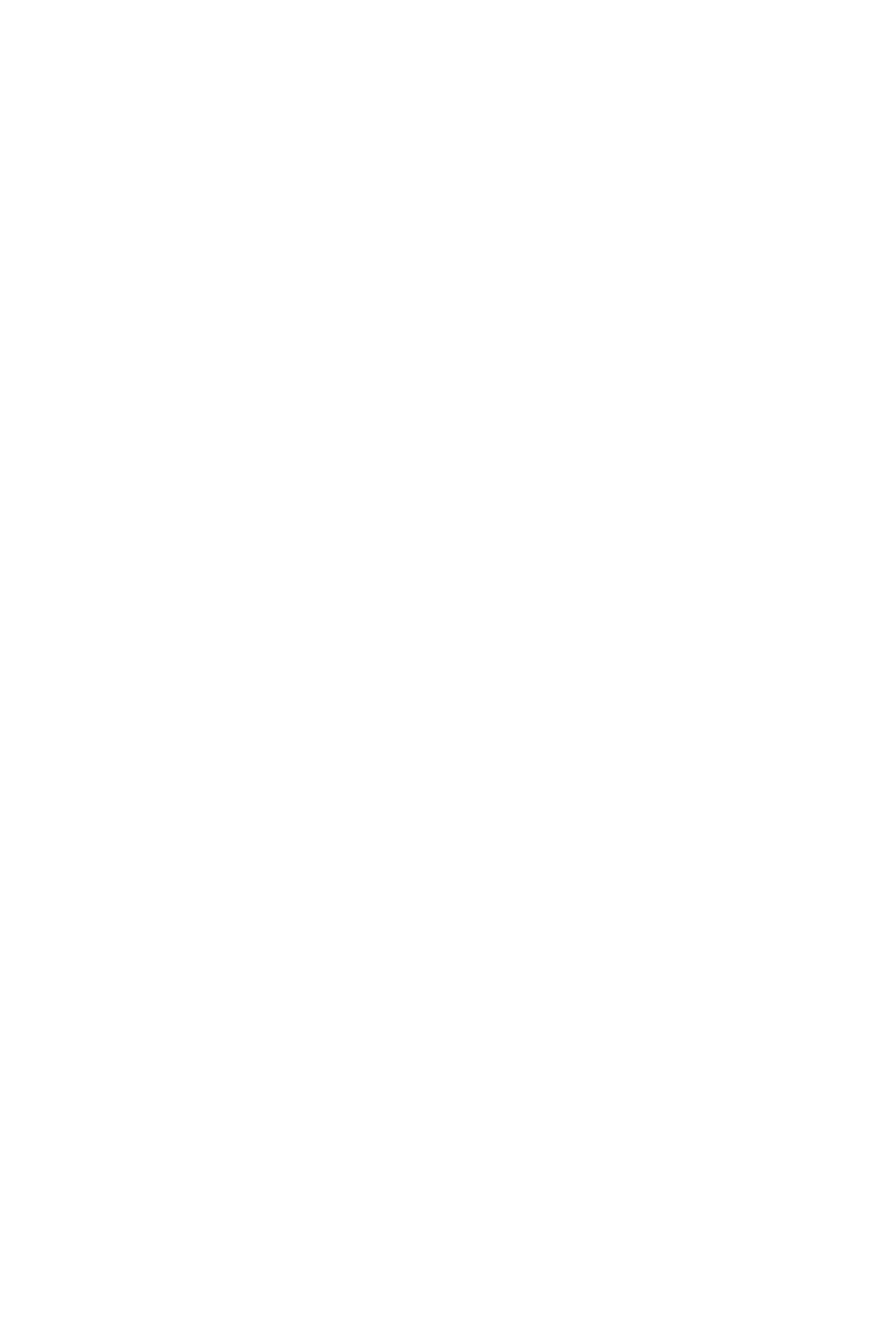
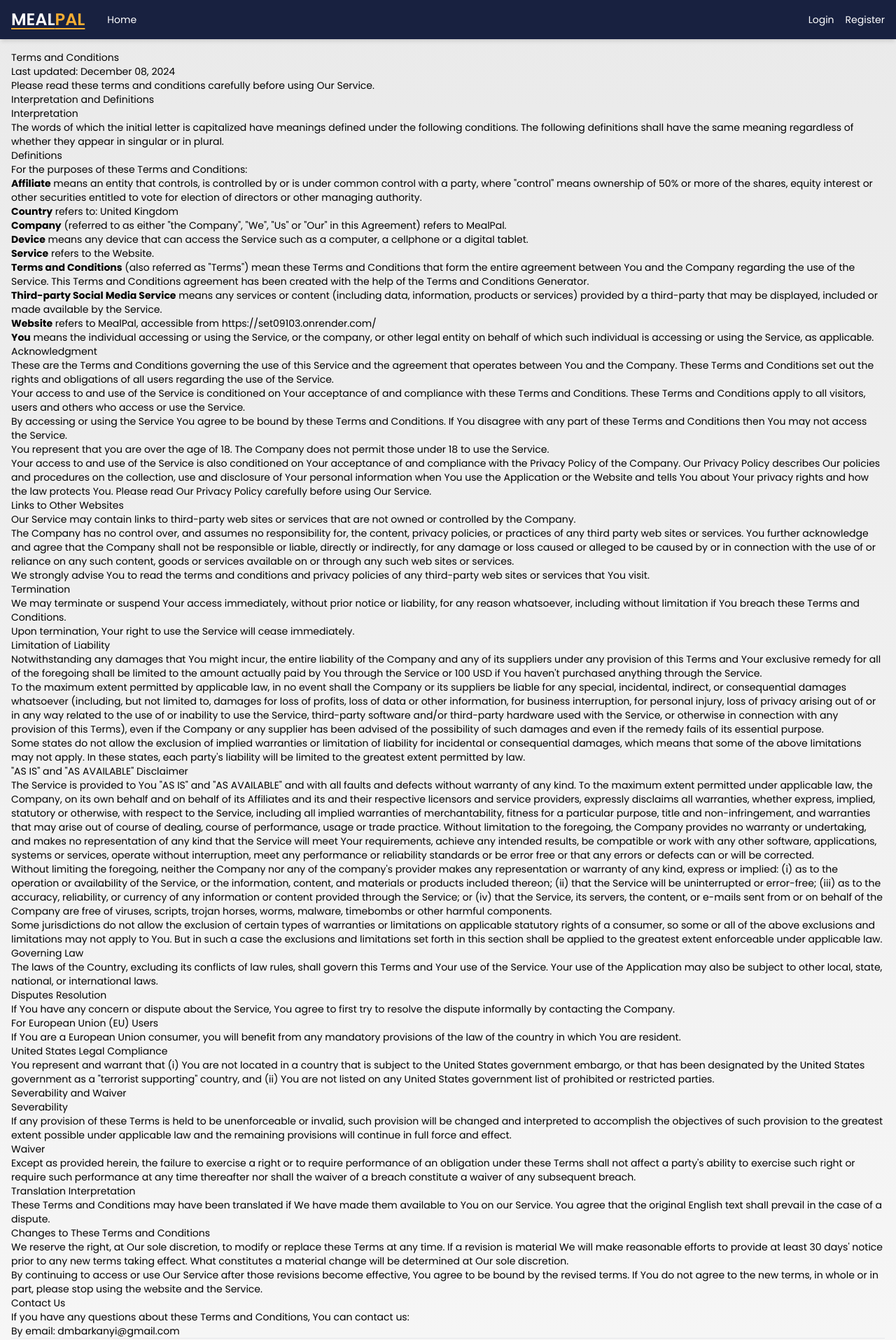
Before and after one commit to iambariz/SET09103, a Flask app: page /privacy in a window 1280 px wide. Before the commit the part shown is empty. Shown: the top 1915 px of the page at 70% size. Before the commit the page ends 800 px from the top, so only its background shows below. Run offline with Flask 3, Linux system fonts and the light colour scheme; some libraries are stand-ins or nearby versions.

Commit message:
Added privacy policy

```diff
--- a/app/templates/404.html
+++ b/app/templates/404.html
@@ -1,4 +1,3 @@
-<!-- app/templates/index.html -->
 {% extends "_base.html" %}
 
 {% block title %}404 - MealPal{% endblock %}
--- a/app/templates/index.html
+++ b/app/templates/index.html
@@ -1,4 +1,3 @@
-<!-- app/templates/index.html -->
 {% extends "_base.html" %}
 
 {% block title %}Home - MealPal{% endblock %}
--- a/app/templates/pages/privacy.html
+++ b/app/templates/pages/privacy.html
@@ -0,0 +1,157 @@
+{% extends "_base.html" %}
+
+
+{% block content %}
+
+<div id="terms">
+<h1>Terms and Conditions</h1>
+<p>Last updated: December 08, 2024</p>
+<p>Please read these terms and conditions carefully before using Our Service.</p>
+<h2>Interpretation and Definitions</h2>
+<h3>Interpretation</h3>
+<p>The words of which the initial letter is capitalized have meanings defined under the following conditions. The following definitions shall have the same meaning regardless of whether they appear in singular or in plural.</p>
+<h3>Definitions</h3>
+<p>For the purposes of these Terms and Conditions:</p>
+<ul>
+<li>
+<p><strong>Affiliate</strong> means an entity that controls, is controlled by or is under common control with a party, where &quot;control&quot; means ownership of 50% or more of the shares, equity interest or other securities entitled to vote for election of directors or other managing authority.</p>
+</li>
+<li>
+<p><strong>Country</strong> refers to:  United Kingdom</p>
+</li>
+<li>
+<p><strong>Company</strong> (referred to as either &quot;the Company&quot;, &quot;We&quot;, &quot;Us&quot; or &quot;Our&quot; in this Agreement) refers to MealPal.</p>
+</li>
+<li>
+<p><strong>Device</strong> means any device that can access the Service such as a computer, a cellphone or a digital tablet.</p>
+</li>
+<li>
+<p><strong>Service</strong> refers to the Website.</p>
+</li>
+<li>
+<p><strong>Terms and Conditions</strong> (also referred as &quot;Terms&quot;) mean these Terms and Conditions that form the entire agreement between You and the Company regarding the use of the Service. This Terms and Conditions agreement has been created with the help of the <a href="https://www.termsfeed.com/terms-conditions-generator/" target="_blank">Terms and Conditions Generator</a>.</p>
+</li>
+<li>
+<p><strong>Third-party Social Media Service</strong> means any services or content (including data, information, products or services) provided by a third-party that may be displayed, included or made available by the Service.</p>
+</li>
+<li>
+<p><strong>Website</strong> refers to MealPal, accessible from <a href="https://set09103.onrender.com/" rel="external nofollow noopener" target="_blank">https://set09103.onrender.com/</a></p>
+</li>
+<li>
+<p><strong>You</strong> means the individual accessing or using the Service, or the company, or other legal entity on behalf of which such individual is accessing or using the Service, as applicable.</p>
+</li>
+</ul>
+<h2>Acknowledgment</h2>
+<p>These are the Terms and Conditions governing the use of this Service and the agreement that operates between You and the Company. These Terms and Conditions set out the rights and obligations of all users regarding the use of the Service.</p>
+<p>Your access to and use of the Service is conditioned on Your acceptance of and compliance with these Terms and Conditions. These Terms and Conditions apply to all visitors, users and others who access or use the Service.</p>
+<p>By accessing or using the Service You agree to be bound by these Terms and Conditions. If You disagree with any part of these Terms and Conditions then You may not access the Service.</p>
+<p>You represent that you are over the age of 18. The Company does not permit those under 18 to use the Service.</p>
+<p>Your access to and use of the Service is also conditioned on Your acceptance of and compliance with the Privacy Policy of the Company. Our Privacy Policy describes Our policies and procedures on the collection, use and disclosure of Your personal information when You use the Application or the Website and tells You about Your privacy rights and how the law protects You. Please read Our Privacy Policy carefully before using Our Service.</p>
+<h2>Links to Other Websites</h2>
+<p>Our Service may contain links to third-party web sites or services that are not owned or controlled by the Company.</p>
+<p>The Company has no control over, and assumes no responsibility for, the content, privacy policies, or practices of any third party web sites or services. You further acknowledge and agree that the Company shall not be responsible or liable, directly or indirectly, for any damage or loss caused or alleged to be caused by or in connection with the use of or reliance on any such content, goods or services available on or through any such web sites or services.</p>
+<p>We strongly advise You to read the terms and conditions and privacy policies of any third-party web sites or services that You visit.</p>
+<h2>Termination</h2>
+<p>We may terminate or suspend Your access immediately, without prior notice or liability, for any reason whatsoever, including without limitation if You breach these Terms and Conditions.</p>
+<p>Upon termination, Your right to use the Service will cease immediately.</p>
+<h2>Limitation of Liability</h2>
+<p>Notwithstanding any damages that You might incur, the entire liability of the Company and any of its suppliers under any provision of this Terms and Your exclusive remedy for all of the foregoing shall be limited to the amount actually paid by You through the Service or 100 USD if You haven't purchased anything through the Service.</p>
+<p>To the maximum extent permitted by applicable law, in no event shall the Company or its suppliers be liable for any special, incidental, indirect, or consequential damages whatsoever (including, but not limited to, damages for loss of profits, loss of data or other information, for business interruption, for personal injury, loss of privacy arising out of or in any way related to the use of or inability to use the Service, third-party software and/or third-party hardware used with the Service, or otherwise in connection with any provision of this Terms), even if the Company or any supplier has been advised of the possibility of such damages and even if the remedy fails of its essential purpose.</p>
+<p>Some states do not allow the exclusion of implied warranties or limitation of liability for incidental or consequential damages, which means that some of the above limitations may not apply. In these states, each party's liability will be limited to the greatest extent permitted by law.</p>
+<h2>&quot;AS IS&quot; and &quot;AS AVAILABLE&quot; Disclaimer</h2>
+<p>The Service is provided to You &quot;AS IS&quot; and &quot;AS AVAILABLE&quot; and with all faults and defects without warranty of any kind. To the maximum extent permitted under applicable law, the Company, on its own behalf and on behalf of its Affiliates and its and their respective licensors and service providers, expressly disclaims all warranties, whether express, implied, statutory or otherwise, with respect to the Service, including all implied warranties of merchantability, fitness for a particular purpose, title and non-infringement, and warranties that may arise out of course of dealing, course of performance, usage or trade practice. Without limitation to the foregoing, the Company provides no warranty or undertaking, and makes no representation of any kind that the Service will meet Your requirements, achieve any intended results, be compatible or work with any other software, applications, systems or services, operate without interruption, meet any performance or reliability standards or be error free or that any errors or defects can or will be corrected.</p>
+<p>Without limiting the foregoing, neither the Company nor any of the company's provider makes any representation or warranty of any kind, express or implied: (i) as to the operation or availability of the Service, or the information, content, and materials or products included thereon; (ii) that the Service will be uninterrupted or error-free; (iii) as to the accuracy, reliability, or currency of any information or content provided through the Service; or (iv) that the Service, its servers, the content, or e-mails sent from or on behalf of the Company are free of viruses, scripts, trojan horses, worms, malware, timebombs or other harmful components.</p>
+<p>Some jurisdictions do not allow the exclusion of certain types of warranties or limitations on applicable statutory rights of a consumer, so some or all of the above exclusions and limitations may not apply to You. But in such a case the exclusions and limitations set forth in this section shall be applied to the greatest extent enforceable under applicable law.</p>
+<h2>Governing Law</h2>
+<p>The laws of the Country, excluding its conflicts of law rules, shall govern this Terms and Your use of the Service. Your use of the Application may also be subject to other local, state, national, or international laws.</p>
+<h2>Disputes Resolution</h2>
+<p>If You have any concern or dispute about the Service, You agree to first try to resolve the dispute informally by contacting the Company.</p>
+<h2>For European Union (EU) Users</h2>
+<p>If You are a European Union consumer, you will benefit from any mandatory provisions of the law of the country in which You are resident.</p>
+<h2>United States Legal Compliance</h2>
+<p>You represent and warrant that (i) You are not located in a country that is subject to the United States government embargo, or that has been designated by the United States government as a &quot;terrorist supporting&quot; country, and (ii) You are not listed on any United States government list of prohibited or restricted parties.</p>
+<h2>Severability and Waiver</h2>
+<h3>Severability</h3>
+<p>If any provision of these Terms is held to be unenforceable or invalid, such provision will be changed and interpreted to accomplish the objectives of such provision to the greatest extent possible under applicable law and the remaining provisions will continue in full force and effect.</p>
+<h3>Waiver</h3>
+<p>Except as provided herein, the failure to exercise a right or to require performance of an obligation under these Terms shall not affect a party's ability to exercise such right or require such performance at any time thereafter nor shall the waiver of a breach constitute a waiver of any subsequent breach.</p>
+<h2>Translation Interpretation</h2>
+<p>These Terms and Conditions may have been translated if We have made them available to You on our Service.
+You agree that the original English text shall prevail in the case of a dispute.</p>
+<h2>Changes to These Terms and Conditions</h2>
+<p>We reserve the right, at Our sole discretion, to modify or replace these Terms at any time. If a revision is material We will make reasonable efforts to provide at least 30 days' notice prior to any new terms taking effect. What constitutes a material change will be determined at Our sole discretion.</p>
+<p>By continuing to access or use Our Service after those revisions become effective, You agree to be bound by the revised terms. If You do not agree to the new terms, in whole or in part, please stop using the website and the Service.</p>
+<h2>Contact Us</h2>
+<p>If you have any questions about these Terms and Conditions, You can contact us:</p>
+<ul>
+<li>By email: dmbarkanyi@gmail.com</li>
+</ul>
+</div>
+
+<hr>
+
+<div id="cookie">
+    <h1>Cookies Policy</h1>
+    <p>Last updated: December 08, 2024</p>
+    <p>This Cookies Policy explains what Cookies are and how We use them. You should read this policy so You can understand what type of cookies We use, or the information We collect using Cookies and how that information is used. This Cookies Policy has been created with the help of the <a href="https://www.termsfeed.com/cookies-policy-generator/" target="_blank">Cookies Policy Generator</a>.</p>
+    <p>Cookies do not typically contain any information that personally identifies a user, but personal information that we store about You may be linked to the information stored in and obtained from Cookies. For further information on how We use, store and keep your personal data secure, see our Privacy Policy.</p>
+    <p>We do not store sensitive personal information, such as mailing addresses, account passwords, etc. in the Cookies We use.</p>
+    <h2>Interpretation and Definitions</h2>
+    <h3>Interpretation</h3>
+    <p>The words of which the initial letter is capitalized have meanings defined under the following conditions. The following definitions shall have the same meaning regardless of whether they appear in singular or in plural.</p>
+    <h3>Definitions</h3>
+    <p>For the purposes of this Cookies Policy:</p>
+    <ul>
+    <li><strong>Company</strong> (referred to as either &quot;the Company&quot;, &quot;We&quot;, &quot;Us&quot; or &quot;Our&quot; in this Cookies Policy) refers to Mealpal.</li>
+    <li><strong>Cookies</strong> means small files that are placed on Your computer, mobile device or any other device by a website, containing details of your browsing history on that website among its many uses.</li>
+    <li><strong>Website</strong> refers to Mealpal, accessible from <a href="https://set09103.onrender.com/" rel="external nofollow noopener" target="_blank">https://set09103.onrender.com/</a></li>
+    <li><strong>You</strong> means the individual accessing or using the Website, or a company, or any legal entity on behalf of which such individual is accessing or using the Website, as applicable.</li>
+    </ul>
+    <h2>The use of the Cookies</h2>
+    <h3>Type of Cookies We Use</h3>
+    <p>Cookies can be &quot;Persistent&quot; or &quot;Session&quot; Cookies. Persistent Cookies remain on your personal computer or mobile device when You go offline, while Session Cookies are deleted as soon as You close your web browser.</p>
+    <p>We use both session and persistent Cookies for the purposes set out below:</p>
+    <ul>
+    <li>
+    <p><strong>Necessary / Essential Cookies</strong></p>
+    <p>Type: Session Cookies</p>
+    <p>Administered by: Us</p>
+    <p>Purpose: These Cookies are essential to provide You with services available through the Website and to enable You to use some of its features. They help to authenticate users and prevent fraudulent use of user accounts. Without these Cookies, the services that You have asked for cannot be provided, and We only use these Cookies to provide You with those services.</p>
+    </li>
+    <li>
+    <p><strong>Functionality Cookies</strong></p>
+    <p>Type: Persistent Cookies</p>
+    <p>Administered by: Us</p>
+    <p>Purpose: These Cookies allow us to remember choices You make when You use the Website, such as remembering your login details or language preference. The purpose of these Cookies is to provide You with a more personal experience and to avoid You having to re-enter your preferences every time You use the Website.</p>
+    </li>
+    </ul>
+    <h3>Your Choices Regarding Cookies</h3>
+    <p>If You prefer to avoid the use of Cookies on the Website, first You must disable the use of Cookies in your browser and then delete the Cookies saved in your browser associated with this website. You may use this option for preventing the use of Cookies at any time.</p>
+    <p>If You do not accept Our Cookies, You may experience some inconvenience in your use of the Website and some features may not function properly.</p>
+    <p>If You'd like to delete Cookies or instruct your web browser to delete or refuse Cookies, please visit the help pages of your web browser.</p>
+    <ul>
+    <li>
+    <p>For the Chrome web browser, please visit this page from Google: <a href="https://support.google.com/accounts/answer/32050" rel="external nofollow noopener" target="_blank">https://support.google.com/accounts/answer/32050</a></p>
+    </li>
+    <li>
+    <p>For the Internet Explorer web browser, please visit this page from Microsoft: <a href="http://support.microsoft.com/kb/278835" rel="external nofollow noopener" target="_blank">http://support.microsoft.com/kb/278835</a></p>
+    </li>
+    <li>
+    <p>For the Firefox web browser, please visit this page from Mozilla: <a href="https://support.mozilla.org/en-US/kb/delete-cookies-remove-info-websites-stored" rel="external nofollow noopener" target="_blank">https://support.mozilla.org/en-US/kb/delete-cookies-remove-info-websites-stored</a></p>
+    </li>
+    <li>
+    <p>For the Safari web browser, please visit this page from Apple: <a href="https://support.apple.com/guide/safari/manage-cookies-and-website-data-sfri11471/mac" rel="external nofollow noopener" target="_blank">https://support.apple.com/guide/safari/manage-cookies-and-website-data-sfri11471/mac</a></p>
+    </li>
+    </ul>
+    <p>For any other web browser, please visit your web browser's official web pages.</p>
+    <h3>More Information about Cookies</h3>
+    <p>You can learn more about cookies here: <a href="https://www.termsfeed.com/blog/cookies/" target="_blank">All About Cookies by TermsFeed</a>.</p>
+    <h3>Contact Us</h3>
+    <p>If you have any questions about this Cookies Policy, You can contact us:</p>
+    <ul>
+    <li>By email: dmbarkanyi@gmail.com</li>
+    </ul>
+</div>
+
+
+{% endblock %}
--- a/app/templates/pages/user/register.html
+++ b/app/templates/pages/user/register.html
@@ -1,4 +1,3 @@
-<!-- app/templates/user/register.html -->
 {% extends "_base.html" %}
 
 {% block title %}Register - MealPal{% endblock %}
--- a/app/templates/partials/_footer.html
+++ b/app/templates/partials/_footer.html
@@ -1,4 +1,3 @@
-<!-- app/templates/partials/_footer.html -->
 <footer class="bg-primary-600 text-white py-4 text-white-0 text-sm relative">
     <div class="w-full mx-auto flex flex-row justify-between items-center">
         <!-- Links Section -->
```
